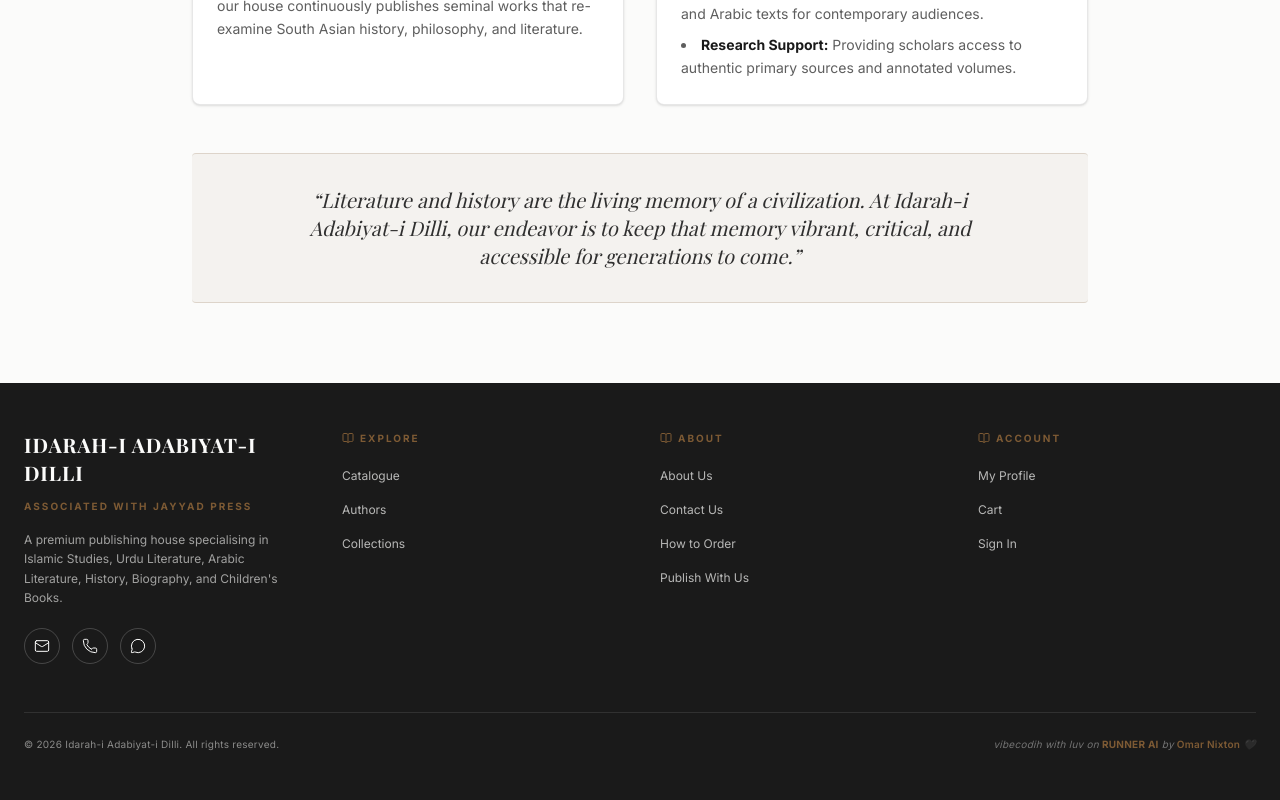
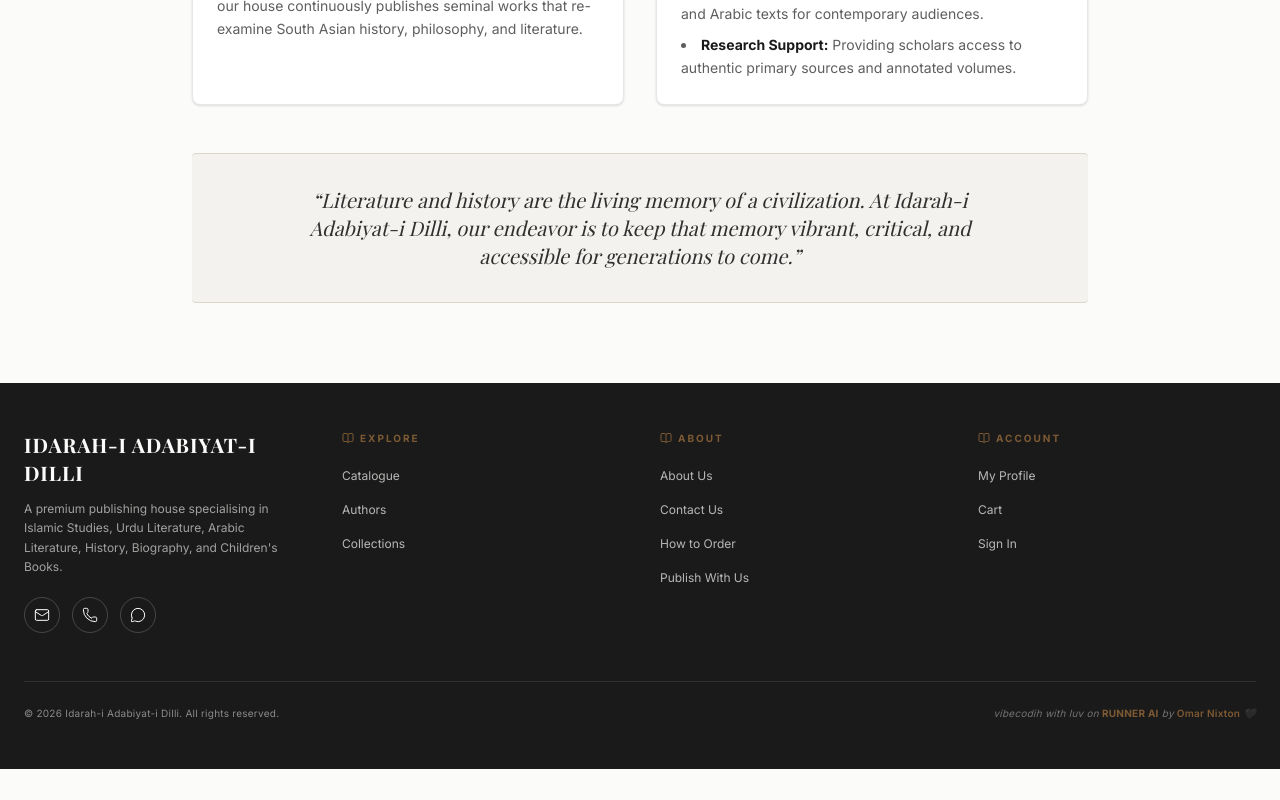
Before and after one commit to loluzaka/idarah_publishing, a Next.js app: page /about in a window 1280 px wide. Shown: the part 902-1702 px from the top of the page. After the commit the page ends 1671 px from the top, so only its background shows below. Built offline with nearby package versions, Linux system fonts and the light colour scheme; no server answers; a web font is replaced by a local one.

Commit message:
updated 2

```diff
--- a/app/checkout/page.tsx
+++ b/app/checkout/page.tsx
@@ -142,7 +142,7 @@
   <div class="header">
     <div class="brand">
       <h1>Idarah-i Adabiyat-i Dilli</h1>
-      <p>Associated with Jayyad Press</p>
+
     </div>
     <div class="meta">
       <div><strong>Order ID:</strong> ${generatedOrderId}</div>
--- a/app/components/Footer.tsx
+++ b/app/components/Footer.tsx
@@ -47,9 +47,7 @@
             >
               Idarah-i Adabiyat-i Dilli
             </h2>
-            <p className="text-[10px] uppercase tracking-[0.2em] text-[#7D5A34] font-bold mb-4">
-              Associated with Jayyad Press
-            </p>
+
             <p className="text-xs text-[#FBFBFA]/60 leading-relaxed font-sans">
               A premium publishing house specialising in Islamic Studies, Urdu
               Literature, Arabic Literature, History, Biography, and
--- a/app/lib/seo.ts
+++ b/app/lib/seo.ts
@@ -4,9 +4,9 @@
 
 export const SITE = {
   name: 'Idarah-i Adabiyat-i Dilli',
-  tagline: 'Associated with Jayyad Press · Classical Publications & Historical Literature',
+  tagline: 'Classical Publications & Historical Literature',
   description:
-    'Idarah-i Adabiyat-i Dilli — publishing house associated with Jayyad Press. Curated catalog of Urdu literature, historical translations, and academic reference works from Delhi since 1970.',
+    'Idarah-i Adabiyat-i Dilli — publishing house . Curated catalog of Urdu literature, historical translations, and academic reference works from Delhi since 1970.',
   // Set NEXT_PUBLIC_SITE_URL in .env.local (e.g. https://idarah-adabiyat.com)
   url: process.env.NEXT_PUBLIC_SITE_URL || 'https://idarah-adabiyat.example.com',
   ogImage: '/og-default.jpg',
--- a/app/not-found.tsx
+++ b/app/not-found.tsx
@@ -48,7 +48,7 @@
         </div>
 
         <p className="font-sans text-[10px] text-[#1A1A1A]/30 mt-12 uppercase tracking-widest">
-          Idarah-i Adabiyat-i Dilli · Associated with Jayyad Press
+          Idarah-i Adabiyat-i Dilli
         </p>
       </div>
     </div>
```
